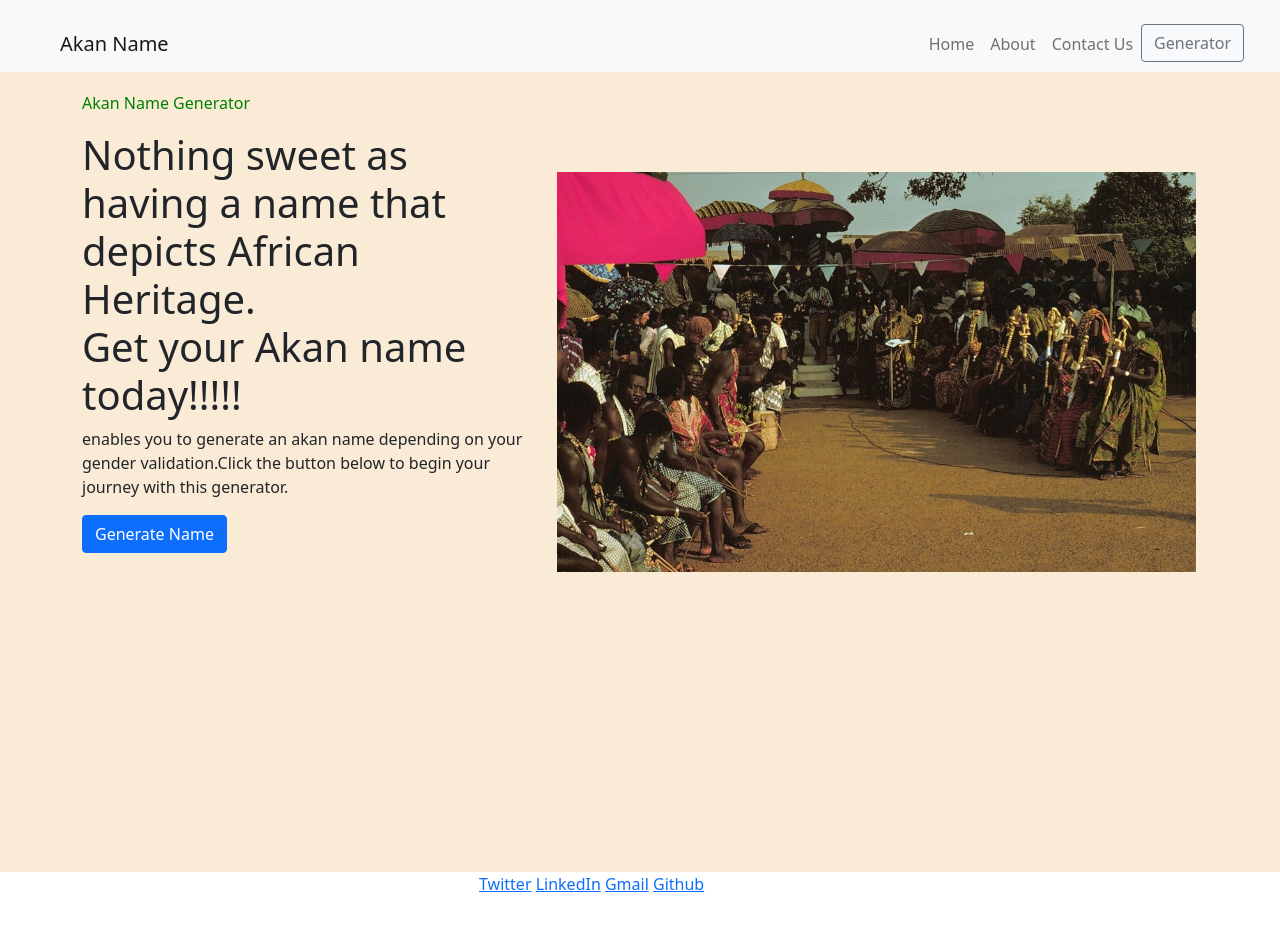
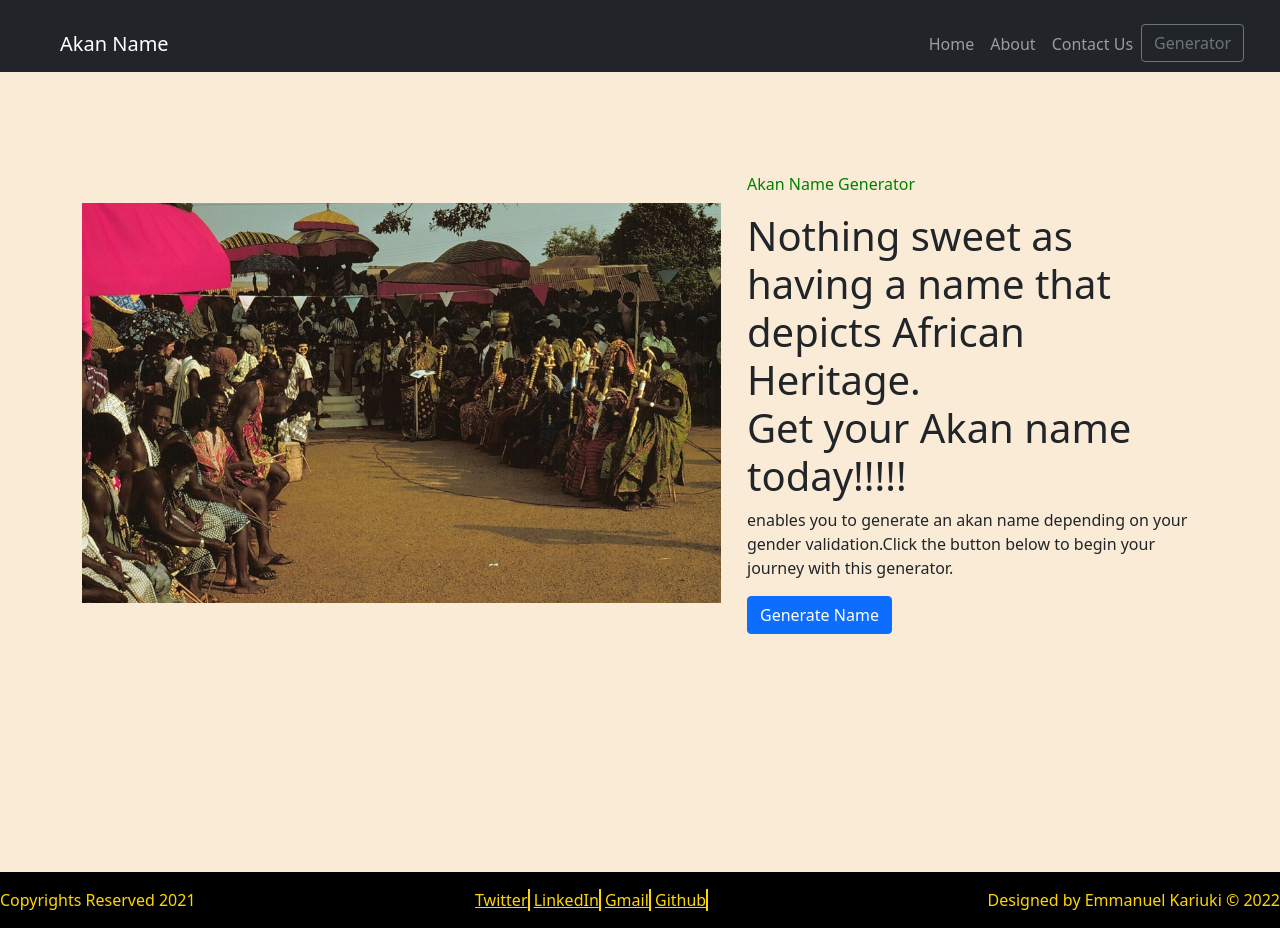
Before and after one commit to Kariuki1976/Akan-Names, a plain HTML site: page index.html in a window 1280 px wide. Drawn offline with nearby package versions, Linux system fonts and the light colour scheme.

Commit message:
add copyrights to footer and style

```diff
--- a/css-folder/styles.css
+++ b/css-folder/styles.css
@@ -2,6 +2,10 @@
     margin: 0;
     padding: 0;
     box-sizing: border-box;
+}
+
+#nav {
+    background-color: black;
 }
 
 .name {
@@ -15,7 +19,7 @@
 }
 
 .akan {
-    /* margin-top: 100px; */
+    margin-top: 100px;
     color: green;
 }
 
@@ -31,4 +35,18 @@
 .finish {
     display: flex;
     justify-content: space-between;
+    background-color: black;
 }
+
+#text {
+    border-right: 2px solid gold;
+    color: gold;
+}
+
+.slim {
+    color: gold;
+}
+
+#copyrights {
+    color: gold;
+}
--- a/index.html
+++ b/index.html
@@ -12,7 +12,7 @@
 </head>
 
 <body>
-    <nav class="navbar pt-4 navbar-expand-lg navbar-light bg-light ">
+    <nav class="navbar pt-4 navbar-expand-lg navbar-dark bg-dark " id="nav">
         <div class="container-fluid">
             <a class="navbar-brand px-5" href="#">Akan Name</a>
             <button class="navbar-toggler" type="button" data-bs-toggle="collapse" data-bs-target="#navbarNav" aria-controls="navbarNav" aria-expanded="false" aria-label="Toggle navigation">
@@ -48,6 +48,9 @@
     <section class="description">
         <div class="container">
             <div class="row align-items-center">
+                <div class=" image-col col ">
+                    <img src="Images/akan.jpg " class="akanimage">
+                </div>
                 <div class="col-md-5 ">
                     <p class="akan">Akan Name Generator</p>
                     <h2>Nothing sweet as having a name that depicts African Heritage. <br> Get your Akan name today!!!!!</h2>
@@ -57,9 +60,7 @@
                     <button class=" button-2 btn btn-primary "><a href="/generate.html" class="name">Generate Name</a>
                     </button>
                 </div>
-                <div class=" image-col col ">
-                    <img src="Images/akan.jpg " class="akanimage">
-                </div>
+
             </div>
         </div>
     </section>
@@ -70,18 +71,17 @@
     <footer class="text-white ">
         <div class="finish">
             <div>
-                <p>Copyrights Reserved 2021</p>
+                <p id="copyrights" class="pt-3">Copyrights Reserved 2021</p>
+            </div>
+            <div class="pt-3">
+                <a href="https://twitter.com/SRebourne" id="text">Twitter</a>
+                <a href="https://www.linkedin.com/in/emmanuel-kariuki-889329214/" id="text">LinkedIn</a>
+                <a href="mailto:manuelmkaris@gmail.com" id="text">Gmail</a>
+                <a href="https://github.com/Kariuki1976 " id="text">Github</a>
             </div>
             <div>
-                <a href="https://twitter.com/SRebourne" id="cons">Twitter</a>
-                <a href="https://www.linkedin.com/in/emmanuel-kariuki-889329214/" id="cons">LinkedIn</a>
-                <a href="mailto:manuelmkaris@gmail.com" id="cons">Gmail</a>
-                <a href="https://github.com/Kariuki1976" id="cons">Github</a>
+                <p class=" pt-3 slim ">Designed by Emmanuel Kariuki © 2022</p>
             </div>
-            <div>
-                <p class=" pt-3 text-left ">Designed by Emmanuel Kariuki © 2022</p>
-            </div>
-
         </div>
     </footer>
 
```
